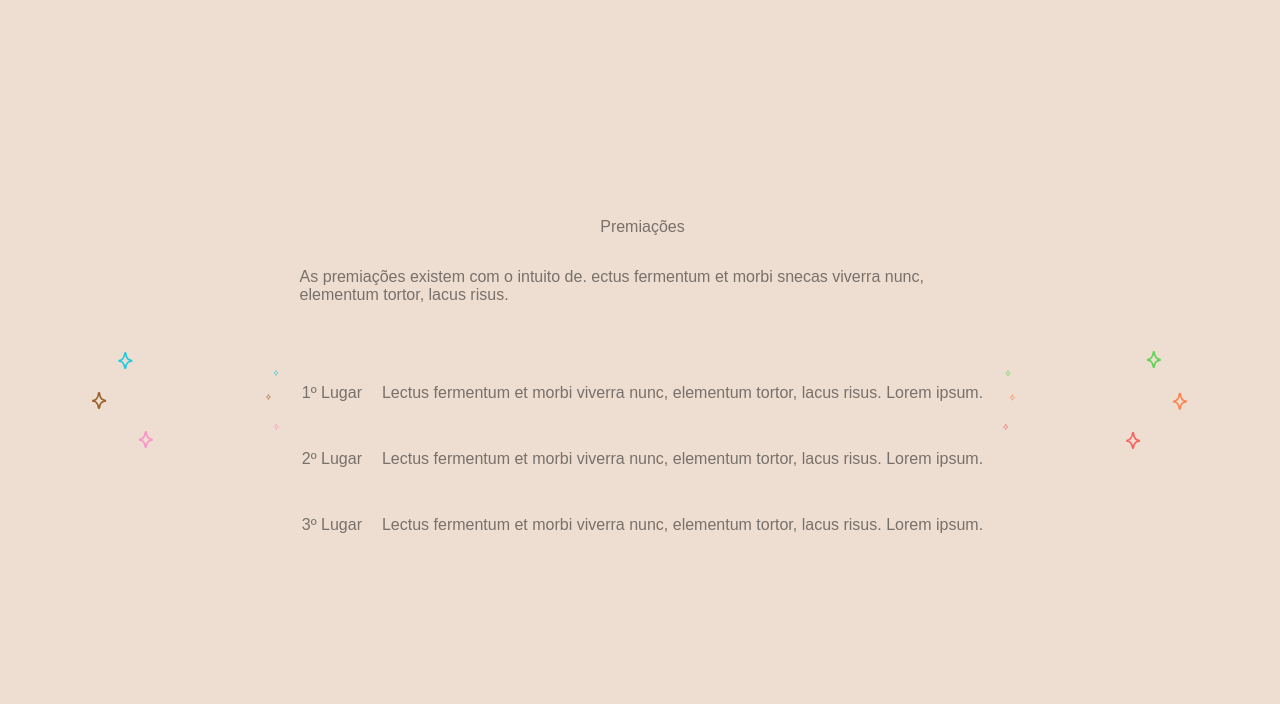
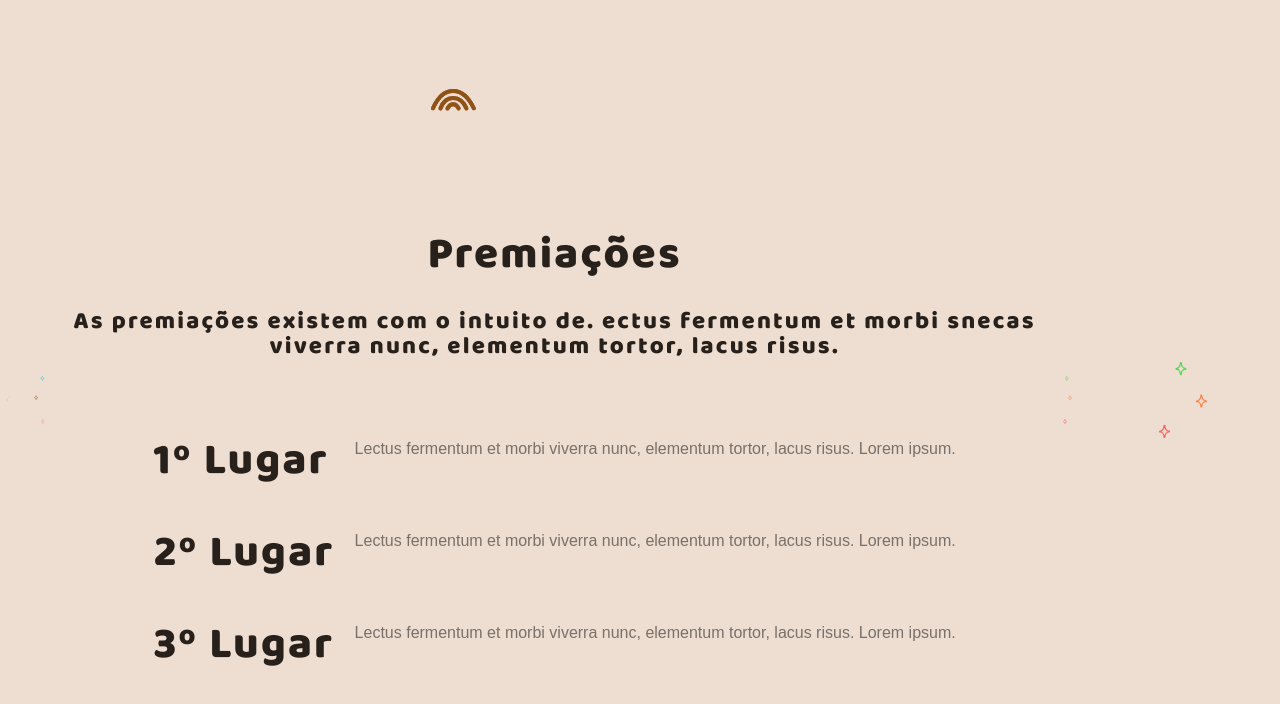
Before and after one commit to CITi-UFPE/hackapride_2022, a React (Create React App) app: page / in a window 1280 px wide. Shown: the top 704 px of the page. Built offline with nearby package versions, Linux system fonts and the light colour scheme.

Commit message:
feat(award-font): adjust font

```diff
--- a/src/assets/index.ts
+++ b/src/assets/index.ts
@@ -3,6 +3,7 @@ import StarsWebLeft from './starswebleft.svg';
 import StarsWebRight from './starwebright.svg';
 import StarsMobileLeft from './starmobileleft.svg';
 import StarsMobileRight from './starmobileright.svg';
+import Rainbow from './arcoawards.svg';
 
 export {
   Logo,
@@ -10,4 +11,5 @@ export {
   StarsMobileRight,
   StarsWebLeft,
   StarsWebRight,
+  Rainbow,
 };
--- a/src/components/Awards/Awards.tsx
+++ b/src/components/Awards/Awards.tsx
@@ -5,13 +5,13 @@ import {
   HeaderAwards, SubTitleAwards, ListAwards, ListItemAwards, Description, SupremeTitleAwards,
 } from './style';
 import {
-  StarsMobileLeft, StarsMobileRight, StarsWebLeft, StarsWebRight,
+  StarsMobileLeft, StarsMobileRight, StarsWebLeft, StarsWebRight, Rainbow,
 } from '../../assets';
 
 export const Awards: React.FC = () => (
   <ContainerAwards>
     <StarsWebAwards>
-      <img src={StarsWebLeft} alt="" />
+      <img src={StarsWebLeft} alt="" width="44px" height="44px" />
     </StarsWebAwards>
 
     <StarsMobileAwards>
@@ -20,7 +20,9 @@ export const Awards: React.FC = () => (
 
     <TextBodyAwards>
       <HeaderAwards>
+
         <SupremeTitleAwards>
+          <img src={Rainbow} alt="" />
           Premiações
         </SupremeTitleAwards>
         <SubTitleAwards>
--- a/src/components/Awards/style.ts
+++ b/src/components/Awards/style.ts
@@ -58,9 +58,16 @@ export const TextBodyAwards = styled.div`
 `;
 
 export const HeaderAwards = styled.div`
+@import url('https://fonts.googleapis.com/css2?family=Baloo+2:wght@600;700;800&display=swap');
 `;
 
 export const TitleAwards = styled.div`
+font-family:  BalooExtraBold;
+  color: #28201A;
+  font-size: 44px;
+  line-height: 100.4%;
+  text-align: center;
+  letter-spacing: 0.05em;
 `;
 
 export const SubTitleAwards = styled.div`
@@ -69,6 +76,13 @@ export const SubTitleAwards = styled.div`
   align-items: center;
   flex-direction: row;
   padding-bottom: 5rem;
+  font-family: BalooExtraBold;
+  font-size: 24px;
+  line-height: 106.9%;
+  text-align: center;
+  letter-spacing: 0.09em;
+  color: #28201A;
+
 `;
 
 export const ListAwards = styled.div`
@@ -82,13 +96,19 @@ export const ListItemAwards = styled.div`
 `;
 
 export const Description = styled.div`
-padding-left: 20px;
+  padding-left: 20px;
 `;
 
 export const SupremeTitleAwards = styled.div`
   display: flex;
   justify-content: center;
   align-items: center;
-  flex-direction: row;
+  flex-direction: column;
   padding-bottom: 2rem;
+  font-family:  BalooExtraBold;
+  color: #28201A;
+  font-size: 44px;
+  line-height: 100.4%;
+  text-align: center;
+  letter-spacing: 0.05em;
 `;
```
Also changed, not shown: src/assets/arcoawards.svg (added).
